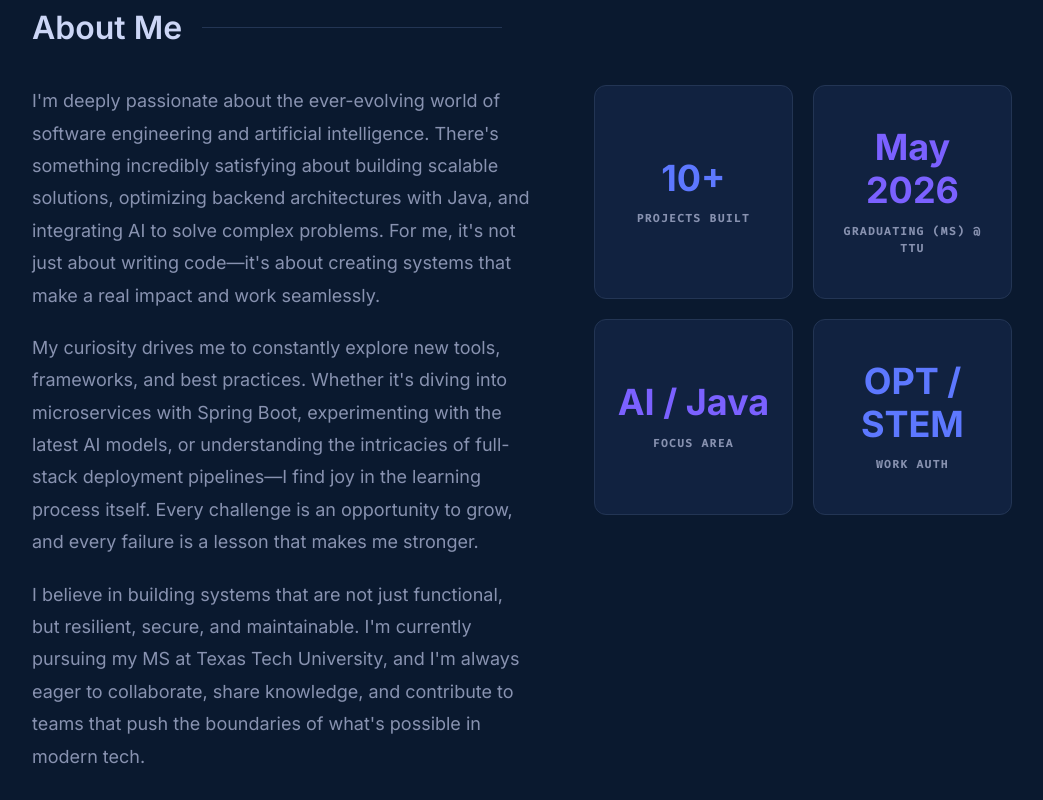
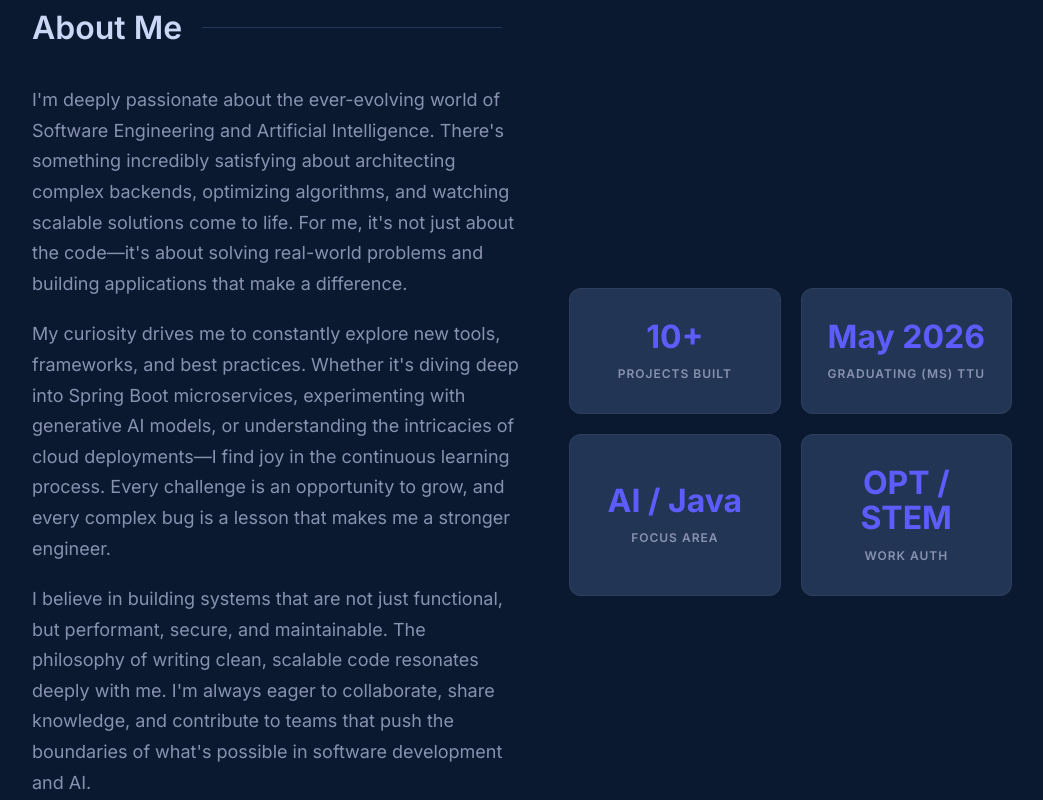
Before and after one commit to jatinmallarapu/portfolio, a React app: page / in a window 1280 px wide. Shown: the part 900-1700 px from the top of the page, without its empty margins (118-1161 px from the left). Built offline with nearby package versions, Linux system fonts and the light colour scheme; the HTML template or start-up script is replaced by a standard one.

Commit message:
Refactor About section to use 2-column layout with text and stat cards

```diff
--- a/src/components/About.scss
+++ b/src/components/About.scss
@@ -2,16 +2,15 @@
   width: 100%;
 
   .inner {
-    display: flex;
-    justify-content: space-between;
-    align-items: flex-start;
-    gap: 60px;
+    display: grid;
+    grid-template-columns: 1.1fr 1fr;
+    gap: 50px;
+    align-items: center;
 
     .about-text {
-      flex: 1.2;
       color: var(--text-secondary);
-      font-size: clamp(16px, 2vw, 18px);
-      line-height: 1.8;
+      font-size: 18px;
+      line-height: 1.7;
 
       p {
         margin-bottom: 20px;
@@ -22,81 +21,62 @@
       }
     }
 
-    .about-grid {
-      flex: 1;
+    .about-stats {
       display: grid;
       grid-template-columns: 1fr 1fr;
       gap: 20px;
-      width: 100%;
 
       .stat-card {
-        background-color: var(--bg-secondary);
-        border: 1px solid var(--bg-tertiary);
+        background-color: var(--bg-tertiary);
+        border: 1px solid rgba(255, 255, 255, 0.05);
         border-radius: 12px;
-        padding: 40px 20px;
+        padding: 30px 20px;
+        text-align: center;
         display: flex;
         flex-direction: column;
         justify-content: center;
         align-items: center;
-        text-align: center;
-        transition: transform 0.3s ease, box-shadow 0.3s ease;
+        transition: transform 0.3s ease, border-color 0.3s ease;
 
         &:hover {
           transform: translateY(-5px);
-          box-shadow: 0 10px 30px -15px rgba(0, 0, 0, 0.5);
+          border-color: var(--accent);
         }
 
-        .stat-value {
-          font-size: clamp(28px, 4vw, 36px);
-          font-weight: 800;
+        h3 {
+          color: #5d5dff; /* A nice purplish blue similar to the image */
+          font-size: 32px;
+          font-weight: 700;
           margin: 0 0 10px 0;
-          font-family: var(--font-sans);
-          line-height: 1.2;
         }
 
-        .highlight-blue {
-          color: #5d78ff; // A nice royal blue/indigo color
-        }
-
-        .highlight-purple {
-          color: #7b61ff; // A nice purple color
-        }
-
-        [data-theme='light'] & {
-          .highlight-blue {
-            color: #2563eb;
-          }
-          .highlight-purple {
-            color: #6d28d9;
-          }
-        }
-
-        .stat-label {
+        span {
           color: var(--text-secondary);
-          font-size: 11px;
-          font-weight: 700;
-          letter-spacing: 1.5px;
+          font-size: 12px;
+          font-weight: 600;
+          letter-spacing: 1px;
           text-transform: uppercase;
-          margin: 0;
-          font-family: var(--font-mono);
         }
       }
     }
   }
 
-  @media (max-width: 900px) {
+  @media (max-width: 992px) {
     .inner {
-      flex-direction: column;
+      grid-template-columns: 1fr;
+      gap: 40px;
 
-      .about-grid {
-        margin-top: 20px;
+      .about-stats {
+        max-width: 600px;
+        margin: 0 auto;
+        width: 100%;
       }
     }
   }
 
-  @media (max-width: 500px) {
+  @media (max-width: 576px) {
     .inner {
-      .about-grid {
+      .about-stats {
         grid-template-columns: 1fr;
       }
     }
--- a/src/components/About.tsx
+++ b/src/components/About.tsx
@@ -22,38 +22,38 @@ const About = () => {
           transition={{ duration: 0.5, delay: 0.2 }}
         >
           <p>
-            I'm deeply passionate about the ever-evolving world of software engineering and artificial intelligence. There's something incredibly satisfying about building scalable solutions, optimizing backend architectures with Java, and integrating AI to solve complex problems. For me, it's not just about writing code—it's about creating systems that make a real impact and work seamlessly.
+            I'm deeply passionate about the ever-evolving world of Software Engineering and Artificial Intelligence. There's something incredibly satisfying about architecting complex backends, optimizing algorithms, and watching scalable solutions come to life. For me, it's not just about the code—it's about solving real-world problems and building applications that make a difference.
           </p>
           <p>
-            My curiosity drives me to constantly explore new tools, frameworks, and best practices. Whether it's diving into microservices with Spring Boot, experimenting with the latest AI models, or understanding the intricacies of full-stack deployment pipelines—I find joy in the learning process itself. Every challenge is an opportunity to grow, and every failure is a lesson that makes me stronger.
+            My curiosity drives me to constantly explore new tools, frameworks, and best practices. Whether it's diving deep into Spring Boot microservices, experimenting with generative AI models, or understanding the intricacies of cloud deployments—I find joy in the continuous learning process. Every challenge is an opportunity to grow, and every complex bug is a lesson that makes me a stronger engineer.
           </p>
           <p>
-            I believe in building systems that are not just functional, but resilient, secure, and maintainable. I'm currently pursuing my MS at Texas Tech University, and I'm always eager to collaborate, share knowledge, and contribute to teams that push the boundaries of what's possible in modern tech.
+            I believe in building systems that are not just functional, but performant, secure, and maintainable. The philosophy of writing clean, scalable code resonates deeply with me. I'm always eager to collaborate, share knowledge, and contribute to teams that push the boundaries of what's possible in software development and AI.
           </p>
         </motion.div>
 
         <motion.div
-          className="about-grid"
+          className="about-stats"
           initial={{ opacity: 0, y: 20 }}
           whileInView={{ opacity: 1, y: 0 }}
           viewport={{ once: true }}
-          transition={{ duration: 0.5, delay: 0.3 }}
+          transition={{ duration: 0.5, delay: 0.4 }}
         >
           <div className="stat-card">
-            <h3 className="stat-value highlight-blue">10+</h3>
-            <p className="stat-label">PROJECTS BUILT</p>
+            <h3>10+</h3>
+            <span>PROJECTS BUILT</span>
           </div>
           <div className="stat-card">
-            <h3 className="stat-value highlight-purple">May 2026</h3>
-            <p className="stat-label">GRADUATING (MS) @ TTU</p>
+            <h3>May 2026</h3>
+            <span>GRADUATING (MS) TTU</span>
           </div>
           <div className="stat-card">
-            <h3 className="stat-value highlight-purple">AI / Java</h3>
-            <p className="stat-label">FOCUS AREA</p>
+            <h3>AI / Java</h3>
+            <span>FOCUS AREA</span>
           </div>
           <div className="stat-card">
-            <h3 className="stat-value highlight-blue">OPT / STEM</h3>
-            <p className="stat-label">WORK AUTH</p>
+            <h3>OPT / STEM</h3>
+            <span>WORK AUTH</span>
           </div>
         </motion.div>
       </div>
```
